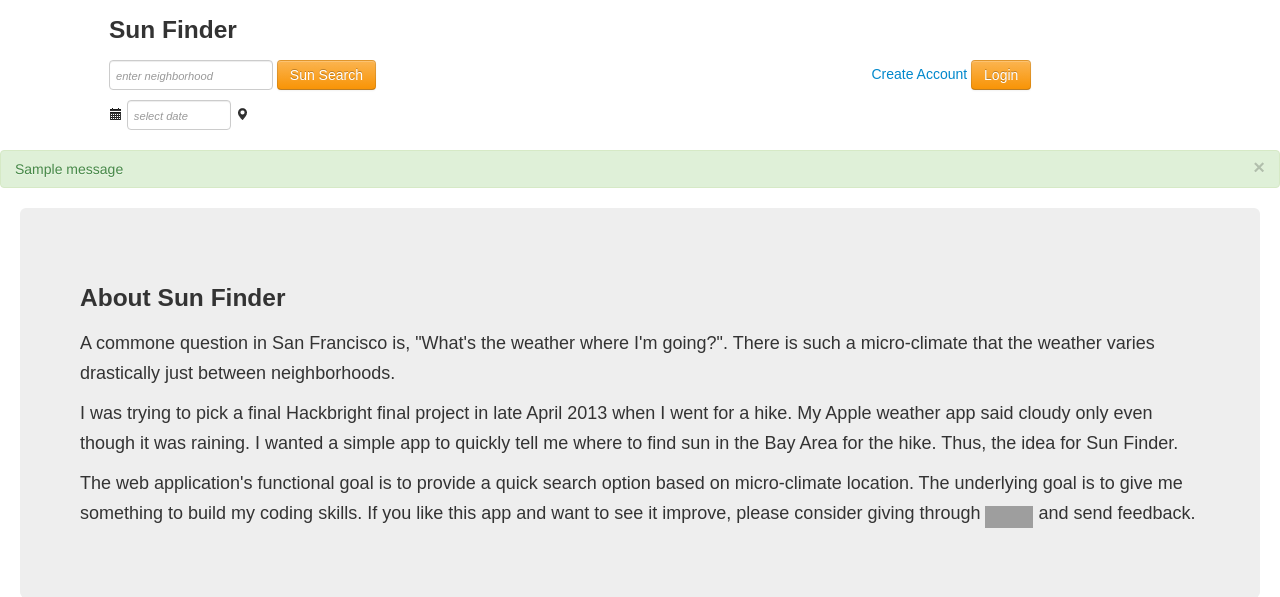
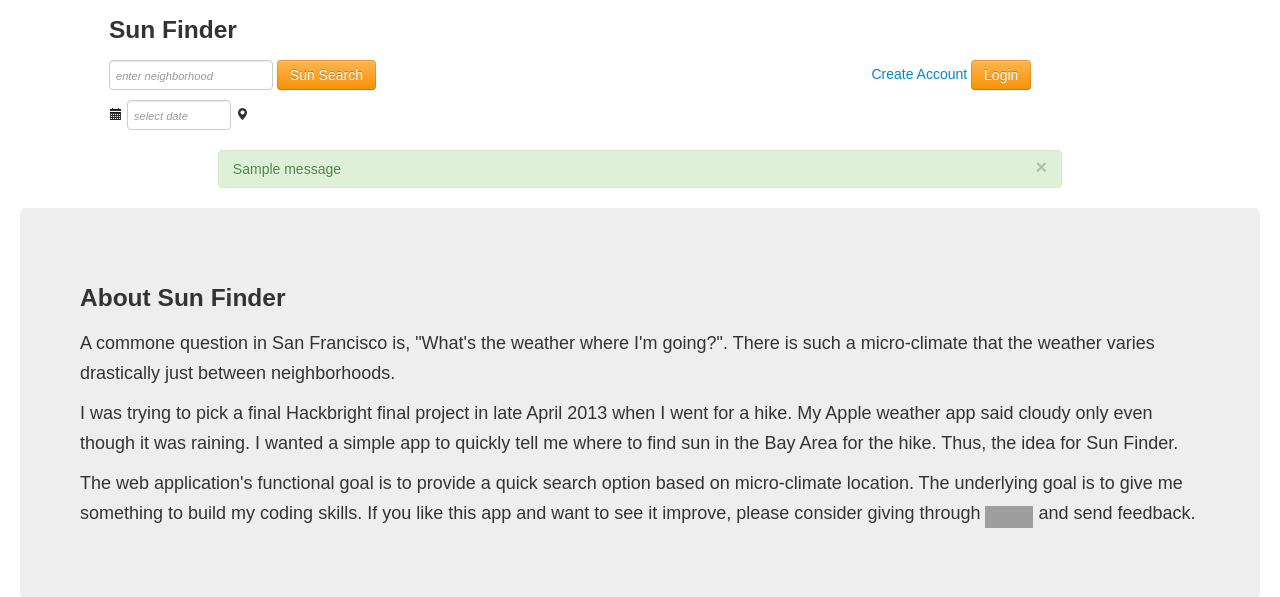
Before and after one commit to nyghtowl/Sun_Finder, a Flask app: page /about in a window 1280 px wide. Shown: the top 597 px of the page. Run offline with Flask 2, Linux system fonts and the light colour scheme; tables that the repository leaves empty hold one stand-in row (values such as "Sample post"); one stand-in notice (Sample message) is shown; parts of the project's set-up code (start-up, migrations or seed data) failed here and were passed over; some libraries are stand-ins or nearby versions; grey boxes are pictures that could not be loaded.

Commit message:
Adjusted flash format. Tested passing fname directly and pulled since not needed. Still working through the user page error.

```diff
--- a/app/static/js/main.js
+++ b/app/static/js/main.js
@@ -185,8 +185,10 @@ $(function(){
 		$('#sun_finder_title').show();
 		resultsLoad();
 		$.ajax({
+			type: "GET",
 			url: "form_top_partial",
 			success: function(data) {
+				$('#layout_body_container').show();
 				$('#top_form_load').append(data);
 				if (lastSearchLocation) {
 					buildMap($('#map_canvas_search')[0], lastSearchLocation.lat, lastSearchLocation.lng);
--- a/app/templates/flash_partial.html
+++ b/app/templates/flash_partial.html
@@ -2,10 +2,14 @@
 {% with messages = get_flashed_messages(with_categories=true) %}
 	{% if messages %}
 		{% for category, message in messages %}
-		<div class = "alert alert-{{ category }}">
+
+		<div class="span2"></div>
+		<div class="span8 alert alert-{{ category }}">
 			<a class="close" data-dismiss="alert" href="#">&times;</a>
 			{{ message }}
 		</div>
+		<div class="span2"></div>
+
 		{% endfor %}
 	{% endif %}
 {% endwith %}
--- a/app/templates/layout.html
+++ b/app/templates/layout.html
@@ -19,7 +19,7 @@
 			            <a href="{{url_for('index')}}" id="sun_finder_title"><h3> Sun Finder </h3></a>
 			        </div>
 			        <div class="span4 offset2">
-			        <h3 id="top_buffer">Hidden</h3>
+			        	<h3 id="top_buffer">Hidden</h3>
 			        </div>
 			    </div>
 
@@ -40,11 +40,11 @@
 			        </div>
 
 			    </div>
+				<div class="row-fluid">
+			    	{% include 'flash_partial.html' %}
+				</div>
 
 			</div>
-
-		    {% include 'flash_partial.html' %}
-
 			<!-- Search spinner -->
 			<div id="spinner" class="ajax_img_pad">
 				<p id="progress" class="text-center">Forecasting in Progress…<br>
--- a/app/templates/user.html
+++ b/app/templates/user.html
@@ -3,15 +3,16 @@
 {% extends "layout.html" %}
 
 {% block content %}
+	<h1>{{ user.fname }}</h1>
+	<p>Nothing to see here yet.</p>
 	<div class="row-fluid">
 		<div class="pull-right">
 			<img src="{{ user.avatar(128) }}" class="img-polaroid">
 		</div>
-		<h1>{{ user.fname }}</h1>
+
 		{% if user.last_seen %}
 			<p><em>Last seen on: {{ user.last_seen }}</em></p>
 		{% endif %}
-		<p>Nothing to see here yet.</p>
 	</div>
 
 <script>
--- a/app/views.py
+++ b/app/views.py
@@ -83,7 +83,7 @@ def index():
 @app.route('/login', methods=['GET', 'POST'])
 def login():
     if g.user is not None and g.user.is_authenticated():
-        return redirect(url_for('user'))
+        return redirect(url_for('user', user=g.user))
 
     l_form = LoginForm()
 
@@ -144,7 +144,7 @@ def create_login():
             db.session.add(new_user)
             db.session.commit()
             flash('Account creation successful. Please login to your account.', category="success")
-            return redirect(url_for('index'))
+            return redirect(url_for('user', user=new_user))
     return render_template('create_login.html', cl_form=cl_form)
 
 # Search shell
@@ -216,6 +216,7 @@ def privacy():
 
 # Search form load
 @app.route('/form_top_partial', methods=['GET'])
+@app.route('/user/form_top_partial', methods=['GET'])
 def form_top_partial():
     return render_template('form_top_partial.html')
 
@@ -228,10 +229,10 @@ def user(fname):
     user = User.query.filter(User.fname == fname).first()
 
     if user == None:
-        flash('User %(fname)s not found.', fname = fname, category="error")
+        flash('User %(fname)s not found.', fname=fname, category="error")
         return redirect(url_for('index'))
     return render_template("user.html",
-        user = user)
+        user=user)
 
 # @app.route('/edit', methods = ['GET', 'POST'])
 # @login_required
```
